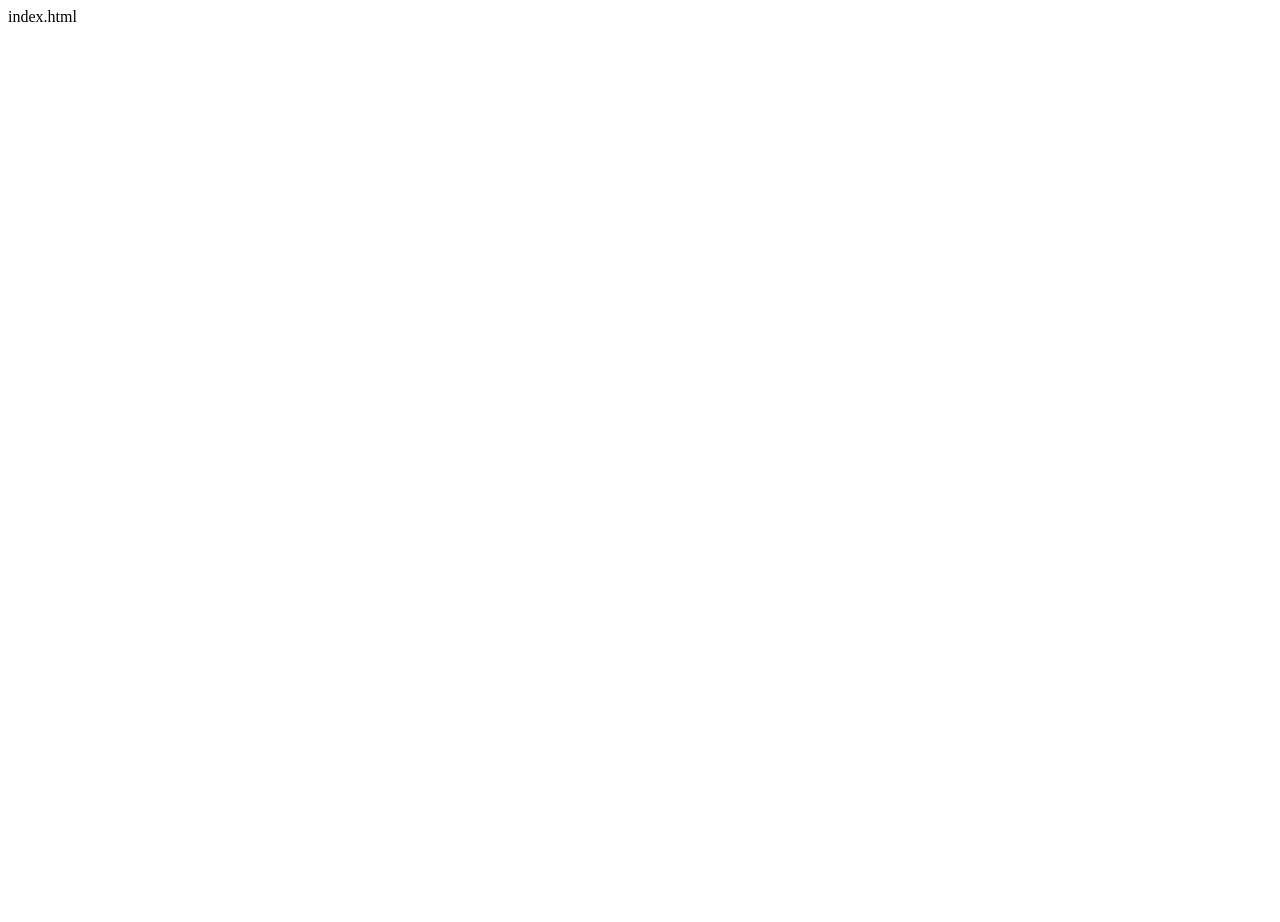
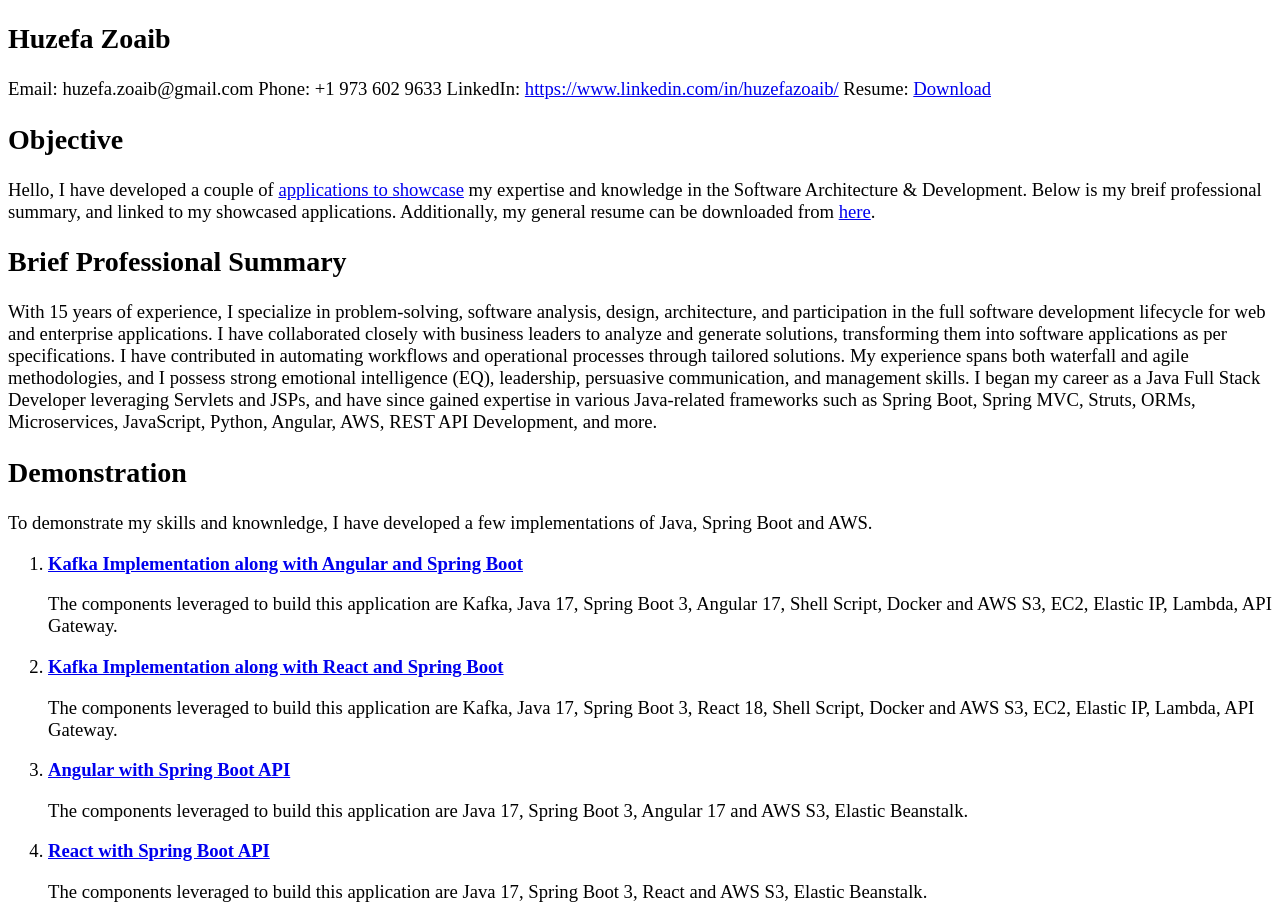
Before and after one commit to HuzefaZoaib/showcase-apps, a plain HTML site: page index.html in a window 1280 px wide. Before the commit the page ends 800 px from the top, so only its background shows below. Drawn offline with Linux system fonts and the light colour scheme.

Commit message:
Update index.html
Updated the content of index.html

```diff
--- a/index.html
+++ b/index.html
@@ -1 +1,88 @@
-index.html
+<!doctype html>
+<html lang="en">
+<head>
+  <meta charset="utf-8">
+  <title>Huzefa Zoaib Showcase Apps</title>
+  <base href="/">
+  <meta name="viewport" content="width=device-width, initial-scale=1">
+  <link rel="stylesheet" href="/assets/css/index.css">
+  <link rel="icon" type="image/x-icon" href="/assets/favicon.ico">
+</head>
+<body>
+
+<main style="font-family: 'Times New Roman', Times, serif; font-size: 14pt;">
+    <section>
+        <h1>Huzefa Zoaib</h1>
+        <span>Email: huzefa.zoaib&#64;gmail.com</span>
+        <span>Phone: +1 973 602 9633</span>
+        <span>LinkedIn: <a href="https://www.linkedin.com/in/huzefazoaib/" target="_blank">https://www.linkedin.com/in/huzefazoaib/</a></span>
+        <span>Resume: <a href="/assets/Resume - Huzefa Zoaib - Senior Software Engineer_Java.pdf" target="_blank">Download</a></span>
+    </section>
+    <section>
+        <h2>Objective</h2>
+        <span>Hello,</span>
+        <span>I have developed a couple of <a href="#sectionApps">applications to showcase</a> my expertise and knowledge in the Software Architecture & Development.</span>
+        <span>Below is my breif professional summary, and linked to my showcased applications. Additionally, my general resume can be downloaded from <a href="/assets/Resume - Huzefa Zoaib - Senior Software Engineer_Java.pdf" target="_blank">here</a>.</span>
+    </section>
+    <section>
+        <h2>Brief Professional Summary</h2>
+        <span>
+            With 15 years of experience, I specialize in problem-solving, software analysis, design, architecture,
+            and participation in the full software development lifecycle for web and enterprise applications.
+            I have collaborated closely with business leaders to analyze and generate solutions, transforming them
+            into software applications as per specifications. I have contributed in automating workflows and operational processes
+            through tailored solutions. My experience spans both waterfall and agile methodologies, and I possess strong
+            emotional intelligence (EQ), leadership, persuasive communication, and management skills.
+        </span>
+        <span>
+            I began my career as a Java Full Stack Developer leveraging Servlets and JSPs, and have since gained expertise in various Java-related frameworks
+            such as Spring Boot, Spring MVC, Struts, ORMs, Microservices, JavaScript, Python, Angular, AWS, REST API Development, and more.
+        </span>
+    </section>
+    <section id="sectionApps">
+        <h2>Demonstration</h2>
+        <span>To demonstrate my skills and knownledge, I have developed a few implementations of Java, Spring Boot and AWS.</span>
+        <ol>
+            <li>
+                <a href="http://addressbookkafka-angular-ui.s3-website-us-east-1.amazonaws.com" target="_blank">
+                    <span style="font-weight: bold;">Kafka Implementation along with Angular and Spring Boot</span>
+                </a>
+                <p>
+                    The components leveraged to build this application are Kafka, Java 17, Spring Boot 3, Angular 17,
+                    Shell Script, Docker and AWS S3, EC2, Elastic IP, Lambda, API Gateway.
+                </p>
+            </li>
+            <li>
+                <a href="http://addressbookkafka-react-ui.s3-website-us-east-1.amazonaws.com" target="_blank" style="display: inline;">
+                    <span style="font-weight: bold;">Kafka Implementation along with React and Spring Boot</span>
+                </a>
+                <p>
+                    The components leveraged to build this application are Kafka, Java 17, Spring Boot 3, React 18,
+                    Shell Script, Docker and AWS S3, EC2, Elastic IP, Lambda, API Gateway.
+                </p>
+            </li>
+            <li>
+                <a href="http://addressbook-angular-ui.s3-website-us-east-1.amazonaws.com/index.html" target="_blank">
+                    <span style="font-weight: bold;">Angular with Spring Boot API</span>
+                </a>
+                <p>
+                    The components leveraged to build this application are Java 17, Spring Boot 3, Angular 17
+                    and AWS S3, Elastic Beanstalk.
+                </p>
+            </li>
+            <li>
+                <a href="http://addressbook-react-ui.s3-website-us-east-1.amazonaws.com" target="_blank">
+                    <span style="font-weight: bold;">React with Spring Boot API</span>
+                </a>
+                <p>
+                    The components leveraged to build this application are Java 17, Spring Boot 3, React
+                    and AWS S3, Elastic Beanstalk.
+                </p>
+            </li>
+        </ol>
+
+    </section>
+</main>
+
+</body>
+</html>
```
